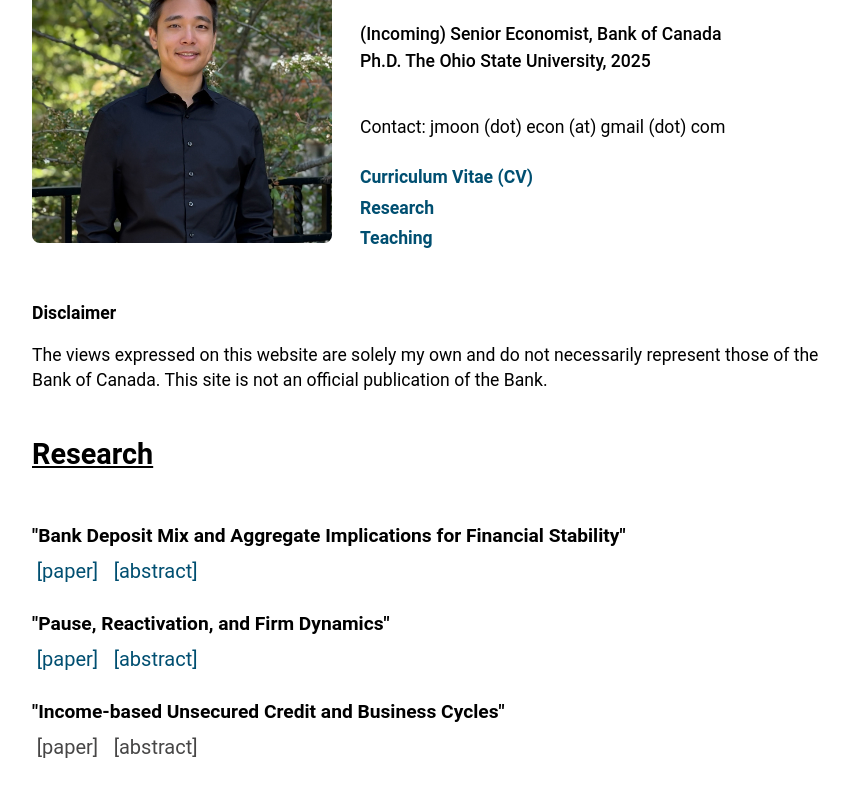
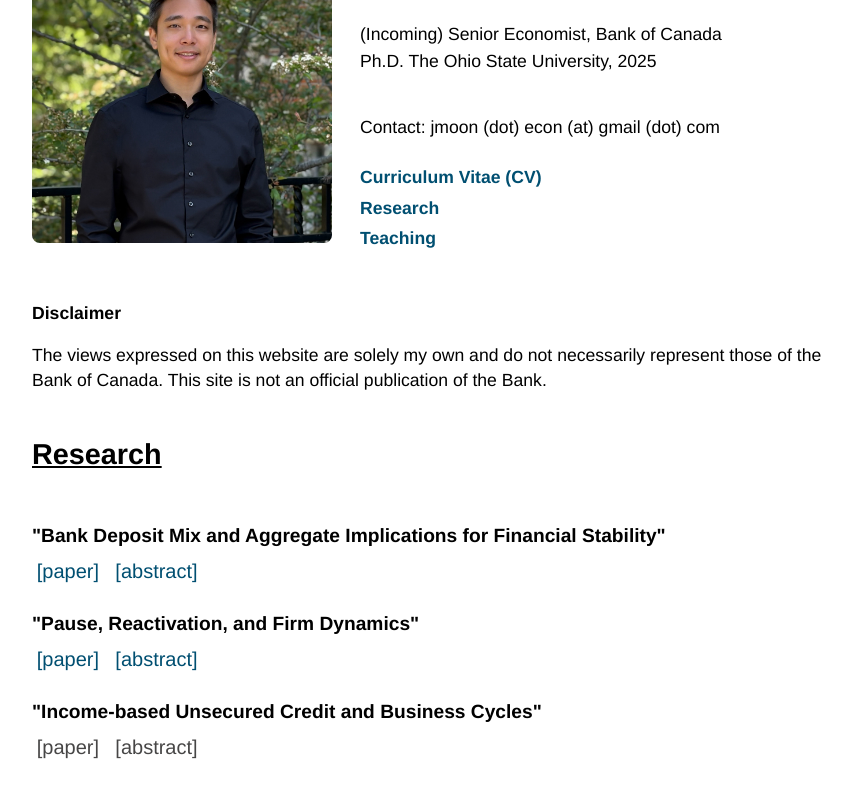
Before and after one commit to JeongwooMoon-econ/JeongwooMoon-econ.github.io, a plain HTML site: page index.html in a window 1280 px wide. Shown: the part 86-882 px from the top of the page, without its empty margins (208-1060 px from the left). Drawn offline with Linux system fonts and the light colour scheme.

Commit message:
Update styles.css

```diff
--- a/styles.css
+++ b/styles.css
@@ -1,8 +1,8 @@
 body {
   /* font-family: Georgia, serif; */
   /* font-family: "Merriweather", serif; */
-  /* font-family: "Helvetica Neue", Helvetica, Arial, sans-serif; */
-  font-family: "Roboto", sans-serif;
+  font-family: "Helvetica Neue", Helvetica, Arial, sans-serif;
+  /* font-family: "Roboto", sans-serif; */
   font-size: 24px;
   margin: 2rem;
   line-height: 1.5;
```
